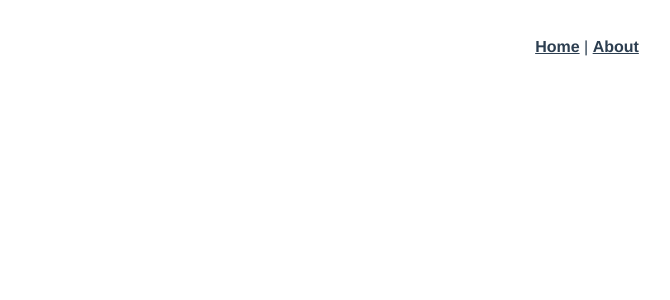
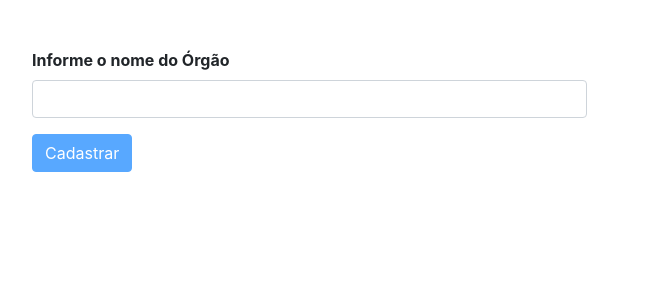
Before and after one commit to brunocarneiro312/gupy-grancursosonline-frontend, a Vue app: page /#/form/orgao in a window 1280 px wide. Shown: the top 300 px of the page, without its empty margins (53-723 px from the left). Built offline with nearby package versions, Linux system fonts and the light colour scheme.

Commit message:
crud forms

```diff
--- a/package.json
+++ b/package.json
@@ -8,6 +8,8 @@
     "lint": "vue-cli-service lint"
   },
   "dependencies": {
+    "axios": "^0.19.2",
+    "bootstrap": "^4.5.0",
     "core-js": "^3.6.5",
     "vue": "^2.6.11",
     "vue-router": "^3.2.0"
--- a/src/App.vue
+++ b/src/App.vue
@@ -1,32 +1,15 @@
 <template>
   <div id="app">
-    <div id="nav">
-      <router-link to="/">Home</router-link> |
-      <router-link to="/about">About</router-link>
-    </div>
     <router-view/>
   </div>
 </template>
 
 <style lang="scss">
-#app {
-  font-family: Avenir, Helvetica, Arial, sans-serif;
-  -webkit-font-smoothing: antialiased;
-  -moz-osx-font-smoothing: grayscale;
-  text-align: center;
-  color: #2c3e50;
-}
+  @import "../node_modules/bootstrap/dist/css/bootstrap.min.css";
 
-#nav {
-  padding: 30px;
-
-  a {
-    font-weight: bold;
-    color: #2c3e50;
-
-    &.router-link-exact-active {
-      color: #42b983;
-    }
+  * {
+    margin: 0;
+    padding: 0;
+    box-sizing: border-box;
   }
-}
 </style>
--- a/src/components/HelloWorld.vue
+++ /dev/null
@@ -1,59 +0,0 @@
-<template>
-  <div class="hello">
-    <h1>{{ msg }}</h1>
-    <p>
-      For a guide and recipes on how to configure / customize this project,<br>
-      check out the
-      <a href="https://cli.vuejs.org" target="_blank" rel="noopener">vue-cli documentation</a>.
-    </p>
-    <h3>Installed CLI Plugins</h3>
-    <ul>
-      <li><a href="https://github.com/vuejs/vue-cli/tree/dev/packages/%40vue/cli-plugin-babel" target="_blank" rel="noopener">babel</a></li>
-      <li><a href="https://github.com/vuejs/vue-cli/tree/dev/packages/%40vue/cli-plugin-router" target="_blank" rel="noopener">router</a></li>
-      <li><a href="https://github.com/vuejs/vue-cli/tree/dev/packages/%40vue/cli-plugin-eslint" target="_blank" rel="noopener">eslint</a></li>
-    </ul>
-    <h3>Essential Links</h3>
-    <ul>
-      <li><a href="https://vuejs.org" target="_blank" rel="noopener">Core Docs</a></li>
-      <li><a href="https://forum.vuejs.org" target="_blank" rel="noopener">Forum</a></li>
-      <li><a href="https://chat.vuejs.org" target="_blank" rel="noopener">Community Chat</a></li>
-      <li><a href="https://twitter.com/vuejs" target="_blank" rel="noopener">Twitter</a></li>
-      <li><a href="https://news.vuejs.org" target="_blank" rel="noopener">News</a></li>
-    </ul>
-    <h3>Ecosystem</h3>
-    <ul>
-      <li><a href="https://router.vuejs.org" target="_blank" rel="noopener">vue-router</a></li>
-      <li><a href="https://vuex.vuejs.org" target="_blank" rel="noopener">vuex</a></li>
-      <li><a href="https://github.com/vuejs/vue-devtools#vue-devtools" target="_blank" rel="noopener">vue-devtools</a></li>
-      <li><a href="https://vue-loader.vuejs.org" target="_blank" rel="noopener">vue-loader</a></li>
-      <li><a href="https://github.com/vuejs/awesome-vue" target="_blank" rel="noopener">awesome-vue</a></li>
-    </ul>
-  </div>
-</template>
-
-<script>
-export default {
-  name: 'HelloWorld',
-  props: {
-    msg: String
-  }
-}
-</script>
-
-<!-- Add "scoped" attribute to limit CSS to this component only -->
-<style scoped lang="scss">
-h3 {
-  margin: 40px 0 0;
-}
-ul {
-  list-style-type: none;
-  padding: 0;
-}
-li {
-  display: inline-block;
-  margin: 0 10px;
-}
-a {
-  color: #42b983;
-}
-</style>
--- a/src/router/index.js
+++ b/src/router/index.js
@@ -1,6 +1,7 @@
 import Vue from 'vue'
 import VueRouter from 'vue-router'
 import Home from '../views/Home.vue'
+import FormOrgao from "../views/forms/FormOrgao";
 
 Vue.use(VueRouter)
 
@@ -17,8 +18,13 @@ Vue.use(VueRouter)
         // this generates a separate chunk (about.[hash].js) for this route
         // which is lazy-loaded when the route is visited.
         component: () => import(/* webpackChunkName: "about" */ '../views/About.vue')
-  }
-]
+    },
+    {
+        path: '/form/orgao',
+        name: 'FormOrgao',
+        component: FormOrgao
+    },
+];
 
 const router = new VueRouter({
     routes
--- /dev/null
+++ b/src/service/api.service.js
@@ -0,0 +1,29 @@
+import axios from 'axios';
+
+const getOrgao = (orgaoId) => {
+    return axios.get('http://localhost:8080/grancursos/orgao' + orgaoId);
+};
+
+const listOrgao = () => {
+    return axios.get('http://localhost:8080/grancursos');
+};
+
+const saveOrgao = (orgao) => {
+    return axios.post('http://localhost:8080/grancursos/orgao', orgao);
+};
+
+const deleteOrgao = (orgaoId) => {
+    return axios.delete('http://localhost:8080/grancursos/orgao/' + orgaoId);
+};
+
+const updateOrgao = (orgaoId) => {
+    return axios.put('http://localhost:8080/grancursos/orgao/' + orgaoId);
+};
+
+export default {
+    getOrgao: getOrgao,
+    listOrgao: listOrgao,
+    saveOrgao: saveOrgao,
+    deleteOrgao: deleteOrgao,
+    updateOrgao: updateOrgao
+}
--- a/src/views/Home.vue
+++ b/src/views/Home.vue
@@ -1,18 +1,14 @@
 <template>
   <div class="home">
-    <img alt="Vue logo" src="../assets/logo.png">
-    <HelloWorld msg="Welcome to Your Vue.js App"/>
+    home
   </div>
 </template>
 
 <script>
-// @ is an alias to /src
-import HelloWorld from '@/components/HelloWorld.vue'
-
 export default {
   name: 'Home',
   components: {
-    HelloWorld
+
   }
 }
 </script>
--- a/src/views/forms/FormOrgao.vue
+++ b/src/views/forms/FormOrgao.vue
@@ -1,13 +1,77 @@
 <template>
-   <div>form</div>
+   <div class="container mt-5">
+      <div class="row">
+         <div class="col">
+            <div class="form-group">
+               <label for="input-nome">Informe o nome do Órgão</label>
+               <input type="text" id="input-nome" class="form-control col-6" v-model="orgao.nome"/>
+            </div>
+            <div class="form-group">
+               <button :disabled="!orgao.nome" class="btn btn-primary" @click="saveOrgao">Cadastrar</button>
+            </div>
+         </div>
+      </div>
+   </div>
 </template>
 
 <script>
+
+    import apiService from '../../service/api.service';
+
     export default {
-        name: "FormOrgao"
+        name: "FormOrgao",
+        data: function () {
+            return {
+                orgao: {
+                    id: undefined,
+                    nome: undefined
+                }
+            }
+        },
+        methods: {
+
+            getOrgao(id) {
+                apiService.getOrgao(id)
+                    .then((response) => console.log(response.data))
+                    .catch((error) => console.log(error))
+                    .finally(() => console.log('finalizando'));
+            },
+
+            listOrgao() {
+                apiService.listOrgao()
+                    .then((response) => console.log(response.data))
+                    .catch((error) => console.log(error))
+                    .finally(() => console.log('finalizando'));
+            },
+
+            saveOrgao() {
+                apiService.saveOrgao(this.orgao)
+                    .then((response) => console.log(response.data))
+                    .catch((error) => console.log(error))
+                    .finally(() => console.log('finalizando'));
+            },
+
+            updateOrgao() {
+                apiService.updateOrgao(this.orgao)
+                    .then((response) => console.log(response.data))
+                    .catch((error) => console.log(error))
+                    .finally(() => console.log('finalizando'));
+            },
+
+            deleteOrgao(id) {
+                apiService.deleteOrgao(id)
+                    .then((response) => console.log(response.data))
+                    .catch((error) => console.log(error))
+                    .finally(() => console.log('finalizando'));
+            }
+        }
     }
 </script>
 
-<style scoped>
-
+<style lang="scss" scoped>
+   .form-group {
+      label {
+         font-weight: bold;
+      }
+   }
 </style>
```
Also changed, not shown: 1 other file (tests, documents, lock files or other folders). Lines whose indentation alone changed are shown as unchanged.
